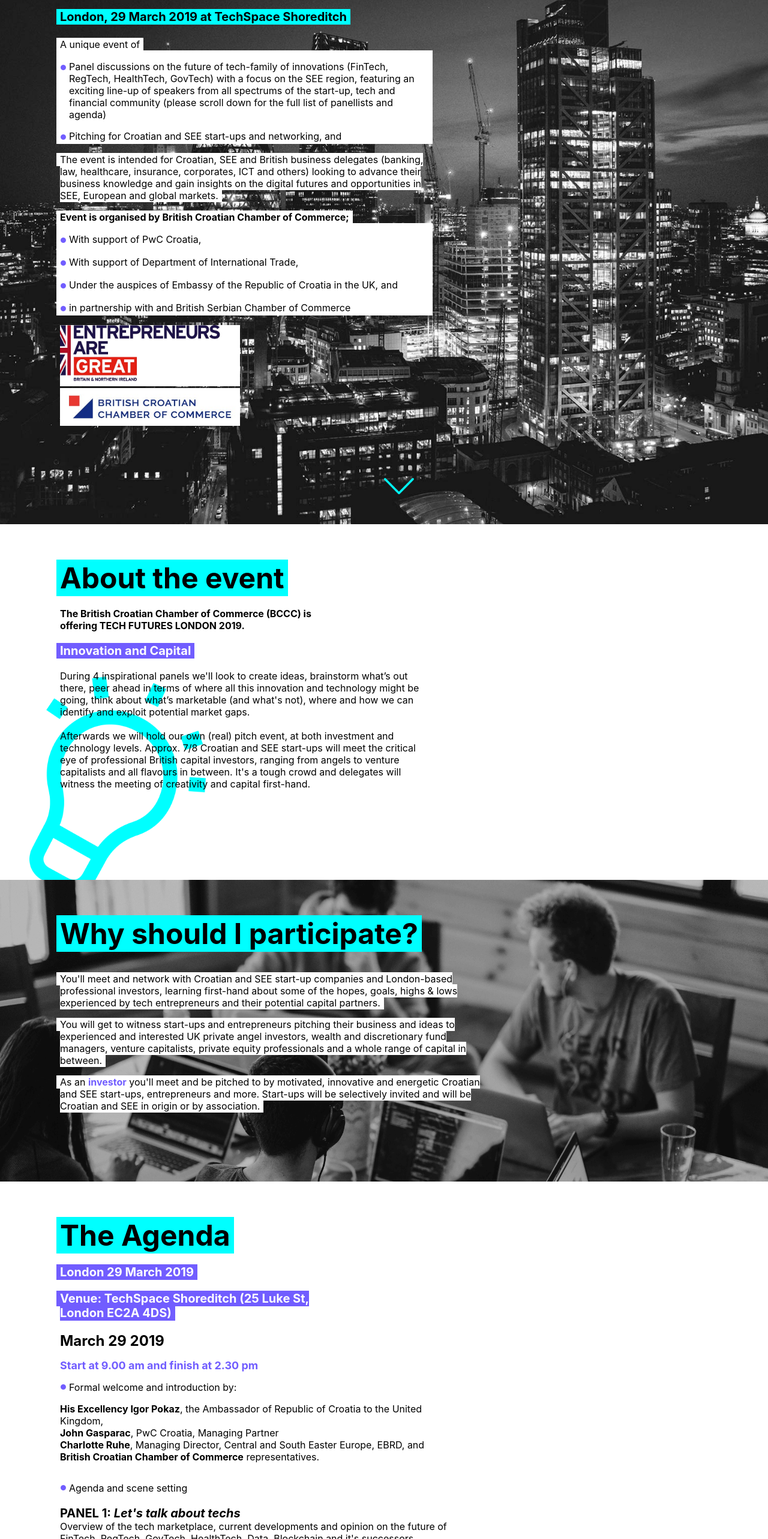
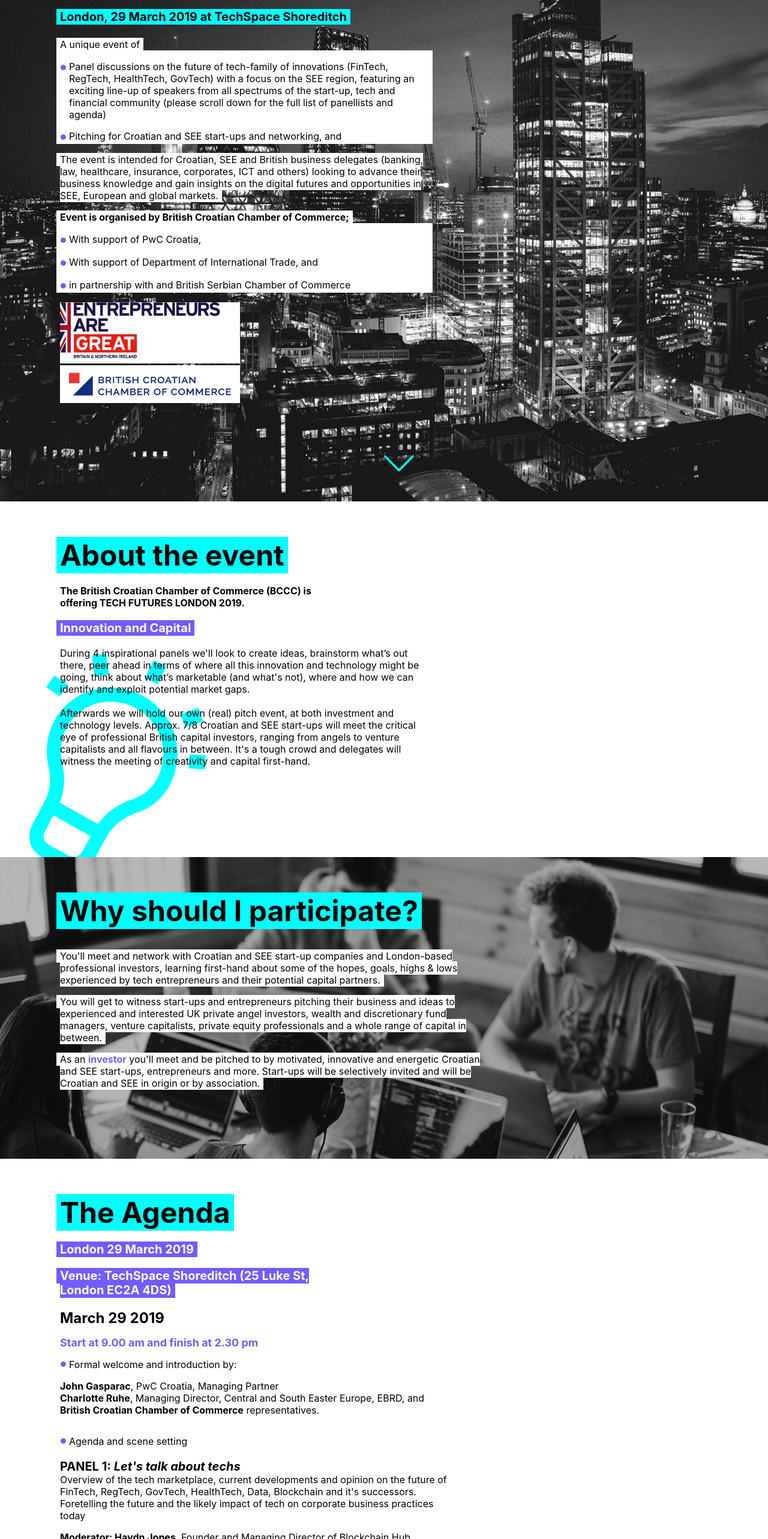
Before and after one commit to jcatalaamat/croatia-see-meets-uk, a React (Create React App) app: page /#/tech_futures_london_event_2019 in a window 1280 px wide. Shown: the part 234-2800 px from the top of the page at 60% size. Built offline with nearby package versions, Linux system fonts and the light colour scheme.

Commit message:
last changes

```diff
--- a/src/components/Agenda.jsx
+++ b/src/components/Agenda.jsx
@@ -23,10 +23,6 @@
           <TimeDay text="Start at 9.00 am and finish at 2.30 pm" />
           <Bullet text="Formal welcome and introduction by:" />
           <p>
-            <b>His Excellency Igor Pokaz</b>
-, the Ambassador of Republic of Croatia to the United Kingdom,
-            <br />
-
             <b>John Gasparac</b>
 , PwC Croatia, Managing Partner
             <br />
@@ -59,7 +55,10 @@
 , EBRD Venture Capital Investment Programme, Committee member, Early Stage Tech Investor,
             {' '}
             <b>Djuro Stojanovic</b>
-, Uhura Solutions, CEO and Co-Founder
+, Uhura Solutions, CEO and Co-Founder,
+            {' '}
+            <b>Tanja Kuzman</b>
+, Startup & Innovation Manager, PwC Croatia
           </p>
           <Panel
             title="PANEL 2: Show me the money!"
--- a/src/components/Title.jsx
+++ b/src/components/Title.jsx
@@ -66,8 +66,7 @@
             </span>
             <div className="p-contrast">
               <Bullet text="With support of PwC Croatia," />
-              <Bullet text="With support of Department of International Trade," />
-              <Bullet text="Under the auspices of Embassy of the Republic of Croatia in the UK, and" />
+              <Bullet text="With support of Department of International Trade, and" />
               <Bullet text="in partnership with and British Serbian Chamber of Commerce" />
             </div>
           </p>
```
